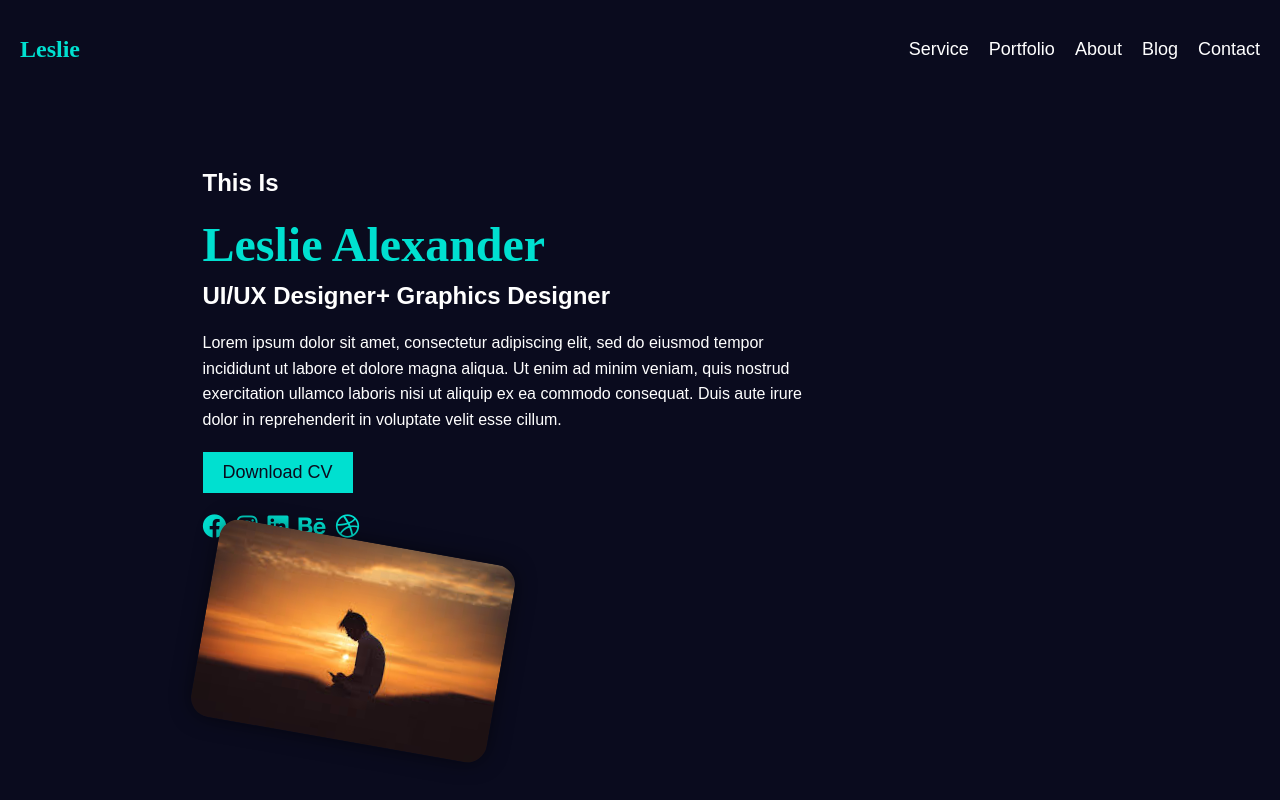
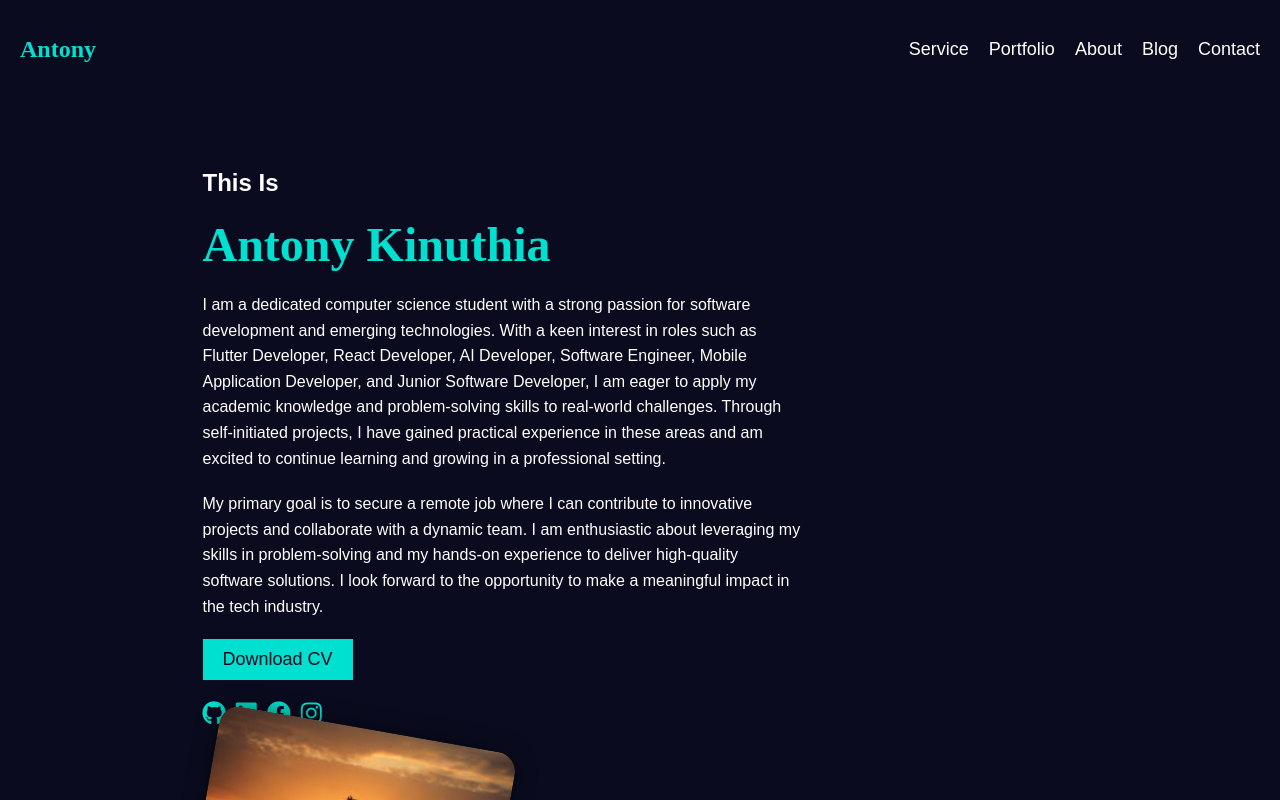
Before and after one commit to Titanantony/personal_portfolio, a React (Create React App) app: page / in a window 1280 px wide. Shown: the top 800 px of the page. Built offline with nearby package versions, Linux system fonts and the light colour scheme.

Commit message:
Chore: add my about me in my welcome pageof the website

```diff
--- a/src/Portfolio.js
+++ b/src/Portfolio.js
@@ -1,41 +1,68 @@
-import React from 'react';
-import './Portfolio.css';
-import profileImage from './assets/person.jpeg'; // Make sure to replace with the correct path
+import React from 'react'
+import './Portfolio.css'
+import styled from 'styled-components'
+import profileImage from './assets/person.jpeg' // Make sure to replace with the correct path
 
 const Portfolio = () => {
   return (
-    <div className="portfolio">
-      <header className="header">
-        <h1 className="logo">Leslie</h1>
-        <nav className="nav">
-          <a href="#service">Service</a>
-          <a href="#portfolio">Portfolio</a>
-          <a href="#about">About</a>
-          <a href="#blog">Blog</a>
-          <a href="#contact">Contact</a>
+    <div className='portfolio'>
+      <header className='header'>
+        <h1 className='logo'>Antony</h1>
+        <nav className='nav'>
+          <a href='#service'>Service</a>
+          <a href='#portfolio'>Portfolio</a>
+          <a href='#about'>About</a>
+          <a href='#blog'>Blog</a>
+          <a href='#contact'>Contact</a>
         </nav>
       </header>
-      <section className="main-content">
-        <div className="text-content">
+      <section className='main-content'>
+        <div className='text-content'>
           <h2>This Is</h2>
-          <h1 className="name">Leslie Alexander</h1>
-          <h2 className="title">UI/UX Designer+ Graphics Designer</h2>
-          <p>Lorem ipsum dolor sit amet, consectetur adipiscing elit, sed do eiusmod tempor incididunt ut labore et dolore magna aliqua. Ut enim ad minim veniam, quis nostrud exercitation ullamco laboris nisi ut aliquip ex ea commodo consequat. Duis aute irure dolor in reprehenderit in voluptate velit esse cillum.</p>
-          <button className="download-btn">Download CV</button>
-          <div className="social-links">
-            <a href="#facebook"><i className="fab fa-facebook"></i></a>
-            <a href="#instagram"><i className="fab fa-instagram"></i></a>
-            <a href="#linkedin"><i className="fab fa-linkedin"></i></a>
-            <a href="#behance"><i className="fab fa-behance"></i></a>
-            <a href="#dribbble"><i className="fab fa-dribbble"></i></a>
+          <h1 className='name'>Antony Kinuthia</h1>
+          <h2 className='title'></h2>
+          <p>
+            {' '}
+            I am a dedicated computer science student with a strong passion for
+            software development and emerging technologies. With a keen interest
+            in roles such as Flutter Developer, React Developer, AI Developer,
+            Software Engineer, Mobile Application Developer, and Junior Software
+            Developer, I am eager to apply my academic knowledge and
+            problem-solving skills to real-world challenges. Through
+            self-initiated projects, I have gained practical experience in these
+            areas and am excited to continue learning and growing in a
+            professional setting.
+          </p>
+          <p>
+            My primary goal is to secure a remote job where I can contribute to
+            innovative projects and collaborate with a dynamic team. I am
+            enthusiastic about leveraging my skills in problem-solving and my
+            hands-on experience to deliver high-quality software solutions. I
+            look forward to the opportunity to make a meaningful impact in the
+            tech industry.
+          </p>{' '}
+          <button className='download-btn'>Download CV</button>
+          <div className='social-links'>
+            <a href='#github'>
+              <i className='fab fa-github'></i>
+            </a>
+            <a href='#linkedin'>
+              <i className='fab fa-linkedin'></i>
+            </a>
+            <a href='#facebook'>
+              <i className='fab fa-facebook'></i>
+            </a>
+            <a href='#instagram'>
+              <i className='fab fa-instagram'></i>
+            </a>
           </div>
         </div>
-        <div className="image-content">
-          <img src={profileImage} alt="Leslie Alexander" />
+        <div className='image-content'>
+          <img src={profileImage} alt='Leslie Alexander' />
         </div>
       </section>
     </div>
-  );
+  )
 }
 
-export default Portfolio;
+export default Portfolio
```
